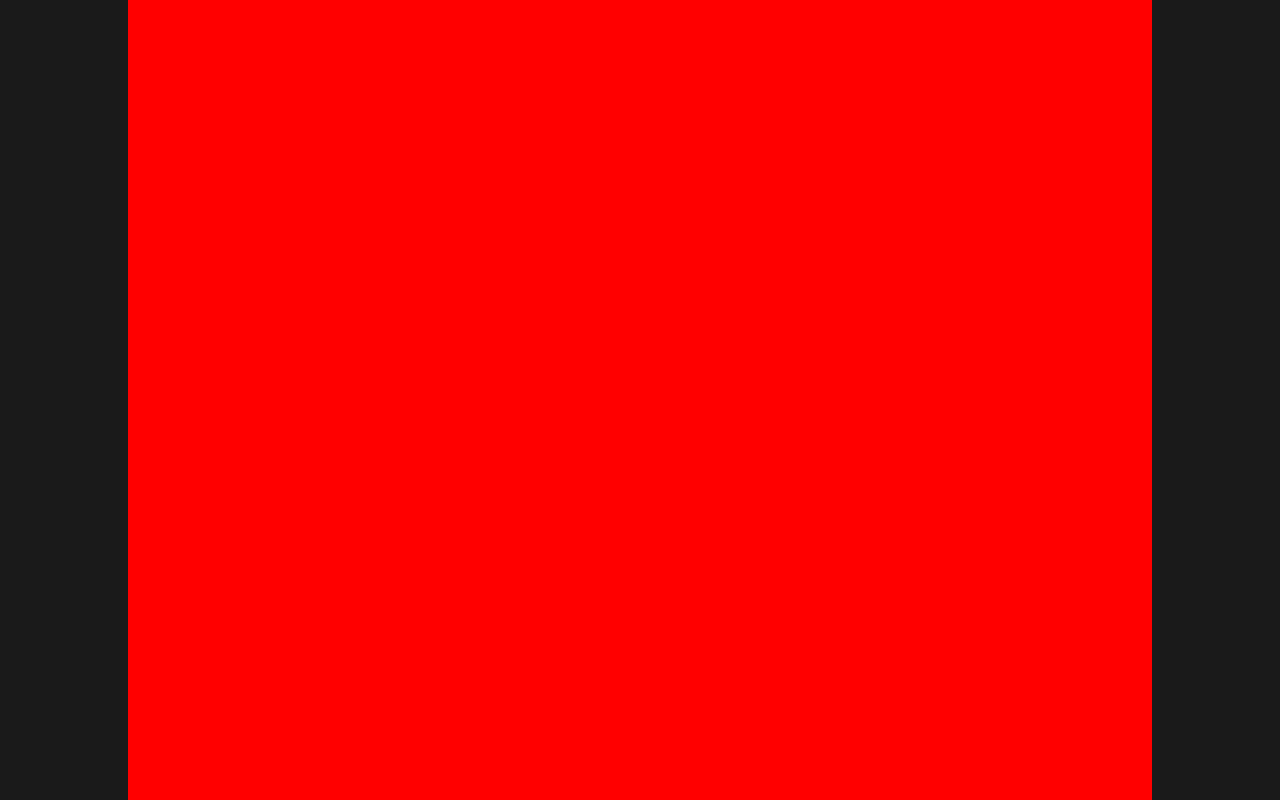
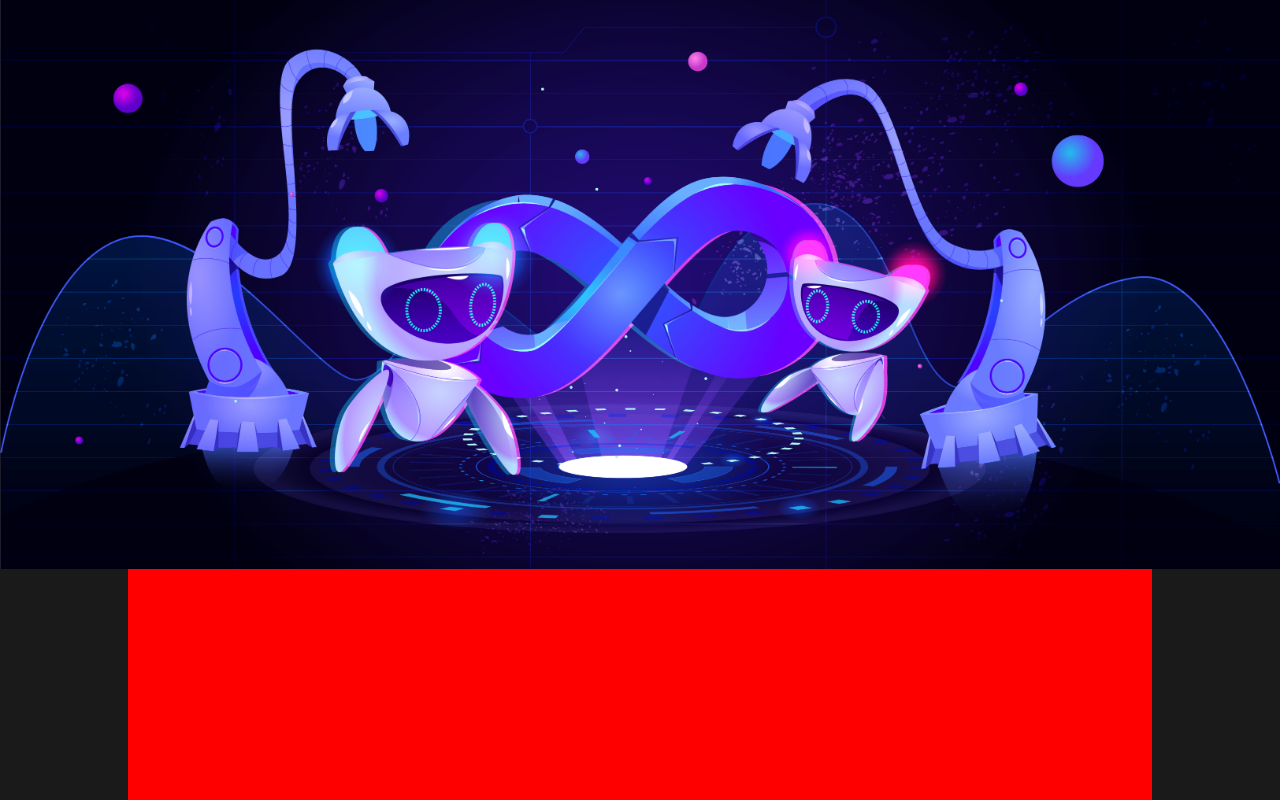
Before and after one commit to Pillifino/myPortfolio_tsx, a React (Create React App) app in the folder my-app/: page / in a window 1280 px wide. Shown: the top 800 px of the page. Built offline with nearby package versions, Linux system fonts and the light colour scheme.

Commit message:
image is working!

```diff
--- a/my-app/src/Sections/Home/home.tsx
+++ b/my-app/src/Sections/Home/home.tsx
@@ -1,10 +1,16 @@
 import React from "react";
 
 // Chakra
+import { Image } from '@chakra-ui/react'
+import Background from "../../Assets/Images/background.jpg";
 
 function Home() {
   return (
     <div>
+        <Image
+        src={Background}
+        fit="fill"
+        alt='svg image'/>
     </div>
   );
 }
```
Also changed, not shown: my-app/src/Assets/Images/background.jpg (added), my-app/src/Assets/Images/contact.jpg (added).
